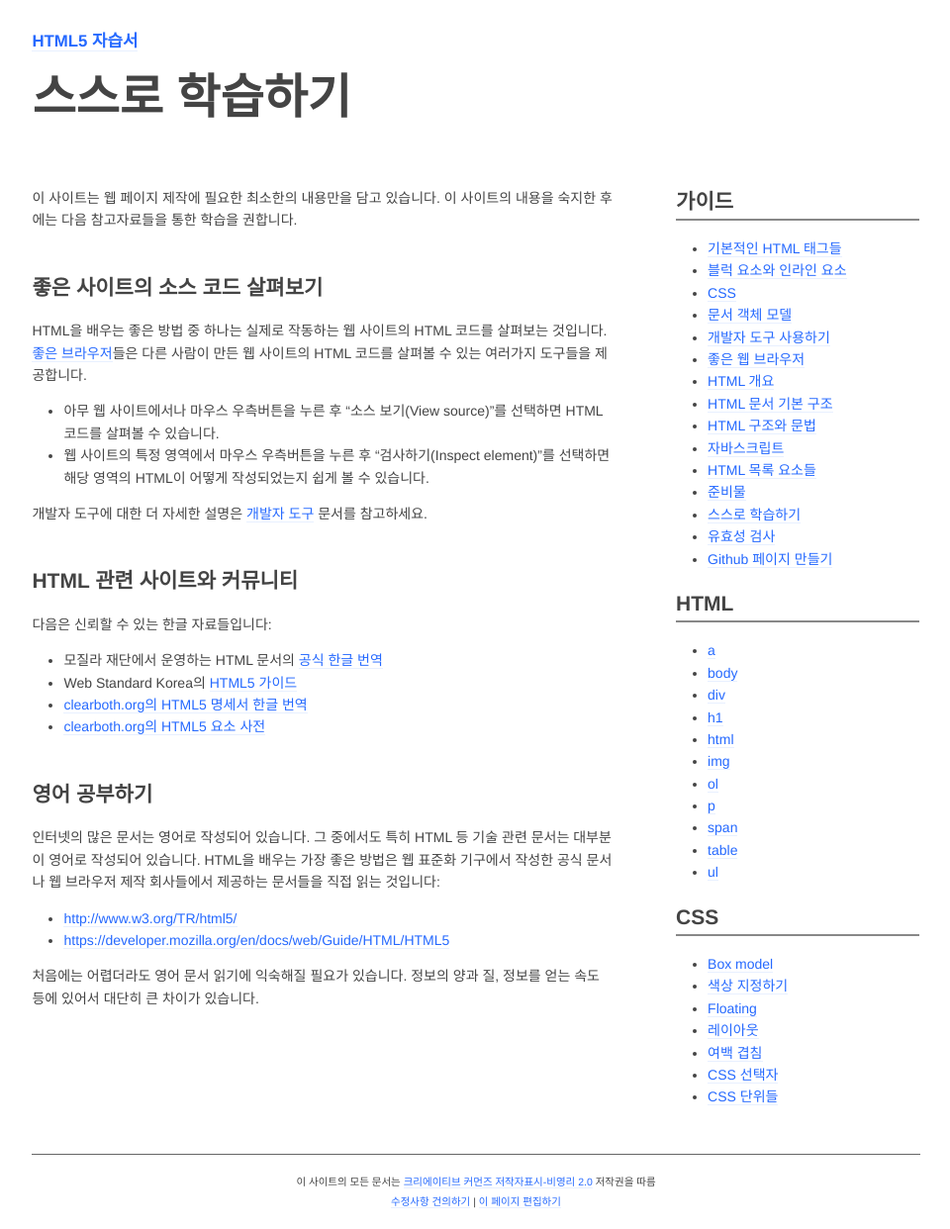
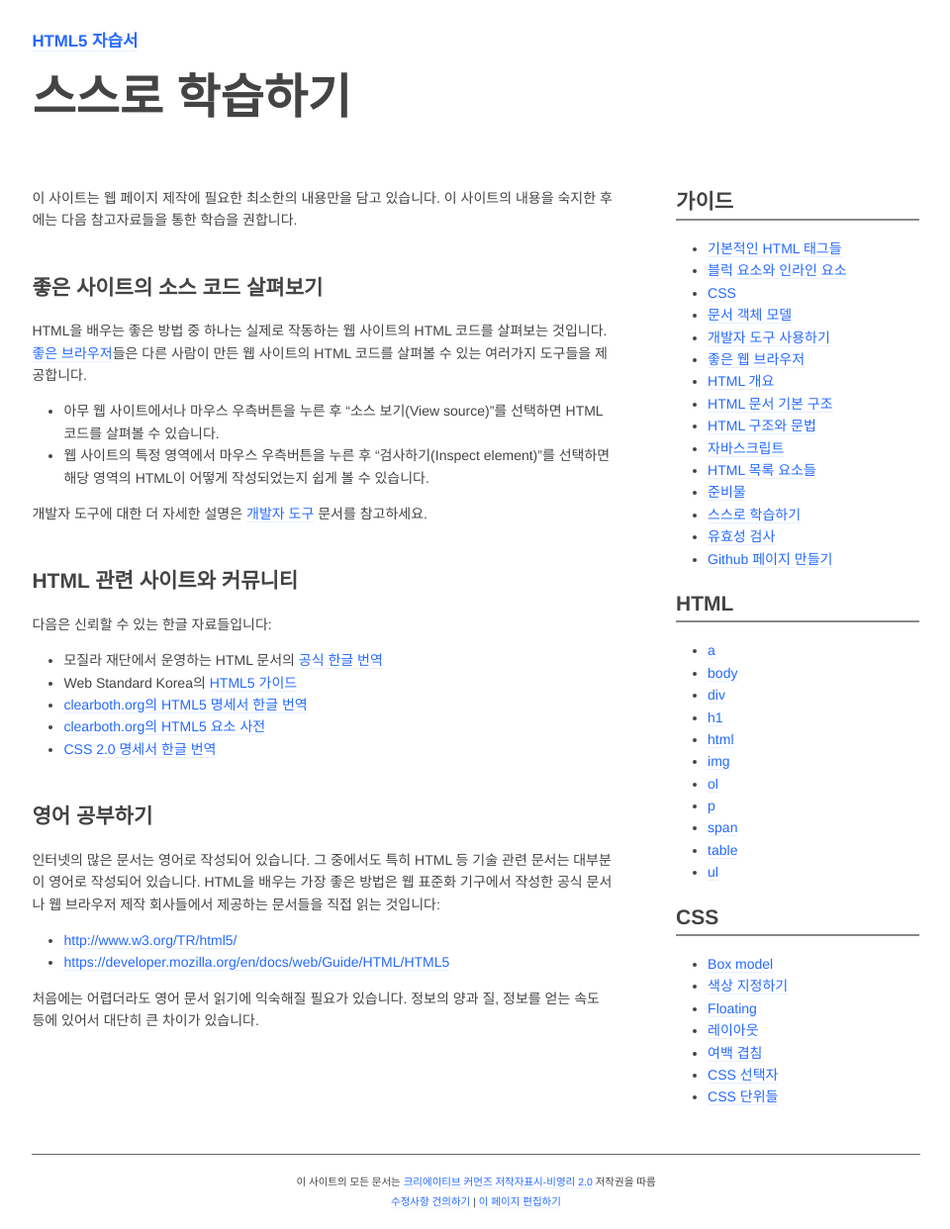
Before and after one commit to juniair/html5tutorial.github.io, a Jekyll site: the page built from _docs/Self_study.md, in a window 1280 px wide. Shown: the whole page at 99% size, without its empty margins (159-1119 px from the left). Built offline with Jekyll 4.4.1, drawn with Linux system fonts in a browser that asks for light colours.

Commit message:
Update Self_study.md

```diff
--- a/_docs/Self_study.md
+++ b/_docs/Self_study.md
@@ -22,6 +22,7 @@ HTML을 배우는 좋은 방법 중 하나는 실제로 작동하는 웹 사이
 *   Web Standard Korea의 [HTML5 가이드](http://webstandards.or.kr/html5/)
 *   [clearboth.org의 HTML5 명세서 한글 번역](http://html5.clearboth.org/spec.html)
 *   [clearboth.org의 HTML5 요소 사전](http://html5ref.clearboth.org/)
+*   [CSS 2.0 명세서 한글 번역](http://trio.co.kr/webrefer/css2/cover.html)
 
 
 ## 영어 공부하기
```
